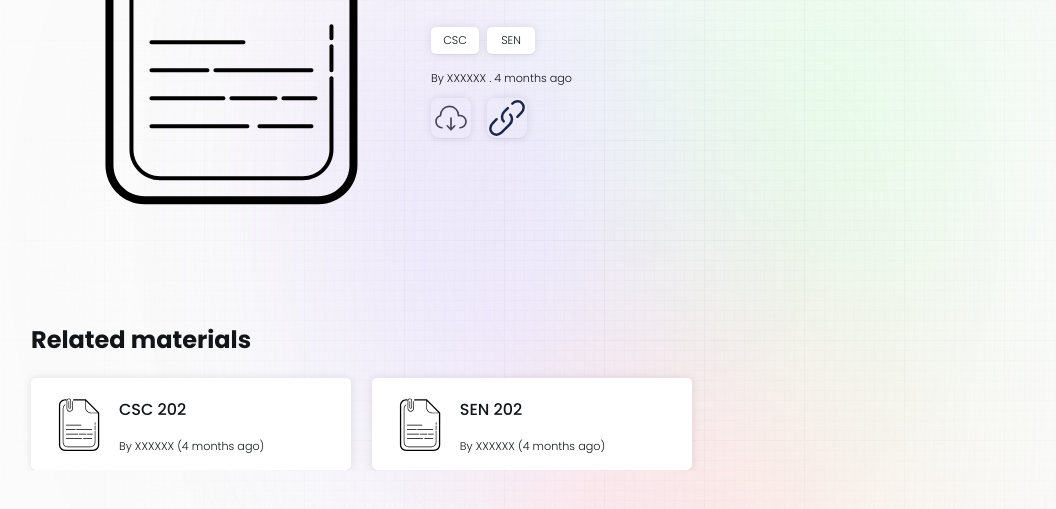
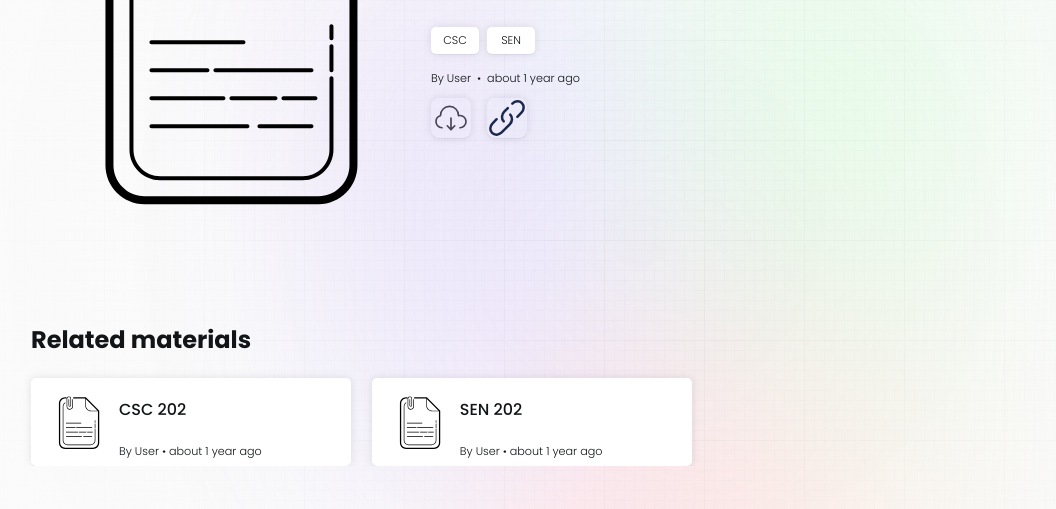
Before and after one commit to codepraycode/consonant, a Next.js app: page /files/1 in a window 1280 px wide. Shown: the part 165-674 px from the top of the page, without its empty margins (1-1057 px from the left). Built offline with nearby package versions, Linux system fonts and the light colour scheme.

Commit message:
Implemented owner time display

```diff
--- a/package.json
+++ b/package.json
@@ -9,6 +9,7 @@
     "lint": "next lint"
   },
   "dependencies": {
+    "date-fns": "^2.30.0",
     "lodash": "^4.17.21",
     "next": "14.0.2",
     "react": "^18",
--- a/src/assets/styles/_utilities.scss
+++ b/src/assets/styles/_utilities.scss
@@ -210,3 +210,9 @@
     box-shadow: rgba(60, 64, 67, 0.3) 0px 1px 2px 0px, rgba(60, 64, 67, 0.15) 0px 2px 6px 2px;
     box-shadow: rgba(17, 17, 26, 0.05) 0px 1px 0px, rgba(17, 17, 26, 0.1) 0px 0px 8px;
 }
+
+
+
+.text-small {
+    font-size: .7rem;
+}
--- a/src/assets/styles/styles.scss
+++ b/src/assets/styles/styles.scss
@@ -42,7 +42,9 @@
 
 
 
-
+.dot-sep {
+    margin-inline: .2rem;
+}
 
 /* Colors */
 
--- a/src/components/FileLists.tsx
+++ b/src/components/FileLists.tsx
@@ -1,6 +1,7 @@
 'use client'
 import useSearch from "@/context/SearchContext";
 import { Content } from "@/types/content.types"
+import { formatDateDistance } from "@/utils/time";
 import Link from "next/link"
 
 
@@ -20,7 +21,11 @@ const FileListItem = ({file}:{ file: Content}) => (
             <h3>{ file.title }</h3>
 
             {/* <Tags small/> */}
-            <p>By XXXXXX (4 months ago)</p>
+            <small className="text-small">
+                By {file.owner?.firstName}
+                <span className="fw-800 dot-sep">&#183;</span>
+                { formatDateDistance(file.createdAt) }
+            </small>
         </div>
     </Link>
 )
--- a/src/components/FilePreview.tsx
+++ b/src/components/FilePreview.tsx
@@ -1,6 +1,7 @@
 import { Content } from "@/types";
 import Image from "next/image";
 import Tags from "./Tag";
+import { formatDateDistance } from "@/utils/time";
 
 
 const FilePreview = ({file}: {file: Content }) => (
@@ -20,7 +21,7 @@ const FilePreview = ({file}: {file: Content }) => (
                 <h2>{file.title}</h2>
 
                 <Tags items={file.departments}/>
-                <p>By XXXXXX . 4 months ago</p>
+                <p>By {file.owner?.firstName} <span className="fw-800 dot-sep">&#183;</span> { formatDateDistance(file.createdAt) }</p>
             </div>
 
 
--- a/src/data/users.json
+++ b/src/data/users.json
@@ -6,7 +6,9 @@
         "firstName": "User",
         "lastName": "Khoron",
         "matricNo": "xxx/xxx/xxx",
-        "department": "1"
+        "department": "1",
+        "createdAt": "2022-10-10",
+        "updatedAt": "2022-10-12"
     },
     {
         "id": "2",
@@ -15,7 +17,9 @@
         "firstName": "User2",
         "lastName": "Khoron",
         "matricNo": "xxx/xxx/xxx",
-        "department": "2"
+        "department": "2",
+        "createdAt": "2022-10-10",
+        "updatedAt": "2022-10-12"
     },
     {
         "id": "3",
@@ -24,6 +28,8 @@
         "firstName": "User3",
         "lastName": "Khoron",
         "matricNo": "xxx/xxx/xxx",
-        "department": "3"
+        "department": "3",
+        "createdAt": "2022-10-10",
+        "updatedAt": "2022-10-12"
     }
 ]
--- a/src/hooks/files.tsx
+++ b/src/hooks/files.tsx
@@ -1,11 +1,12 @@
 import { Content } from '@/types/content.types';
-import contents from '../data/contents.json';
+import { fetchContents } from '@/utils/requestContent';
+// import contents from '../data/contents.json';
 import { useMemo } from 'react';
 
 
 const useFiles = (): [ Content[] ] => {
 
-
+    const contents = fetchContents();
     return [ contents ] as const;
 }
 
--- a/src/types/content.types.ts
+++ b/src/types/content.types.ts
@@ -1,3 +1,4 @@
+import { User } from ".";
 
 
 export interface Content {
@@ -5,7 +6,7 @@ export interface Content {
     title: string,
     departments: Array<string>,
     link: string,
-    owner: string,
+    owner: User | undefined,
     createdAt: Date | string,
     updatedAt: Date | string,
 }
--- a/src/types/index.ts
+++ b/src/types/index.ts
@@ -1,5 +1,5 @@
 export * from './content.types';
-
+export * from './user.types';
 
 export interface DynamicRoute {
     params: Record<string, string>
--- /dev/null
+++ b/src/utils/requestContent.ts
@@ -0,0 +1,25 @@
+// Interact with data source
+import { Content, User } from '@/types';
+import contents from '../data/contents.json';
+import users from '../data/users.json';
+
+export function fetchContents(): Content[] {
+
+    // Resolve content owners
+    const users = fetchUsers();
+
+
+    return contents.map((each)=>{
+        const { owner } = each;
+
+        const user = users.find((usr)=> usr.id === owner);
+
+        return {...each, owner: user}
+    });
+}
+
+
+
+function fetchUsers(): User[] {
+    return users
+}
--- /dev/null
+++ b/src/utils/time.ts
@@ -0,0 +1,9 @@
+import { formatDistance, subDays } from 'date-fns';
+
+export function formatDateDistance(date: string | Date, _default:string = '---'){
+    const dt = new Date(date);
+
+    if (!dt.getDate()) return _default;
+
+    return formatDistance(dt, new Date(), { addSuffix: true })
+}
```
Also changed, not shown: src/types/user.types.ts (added, +13 -0 lines), 1 other file (tests, documents, lock files or other folders).
